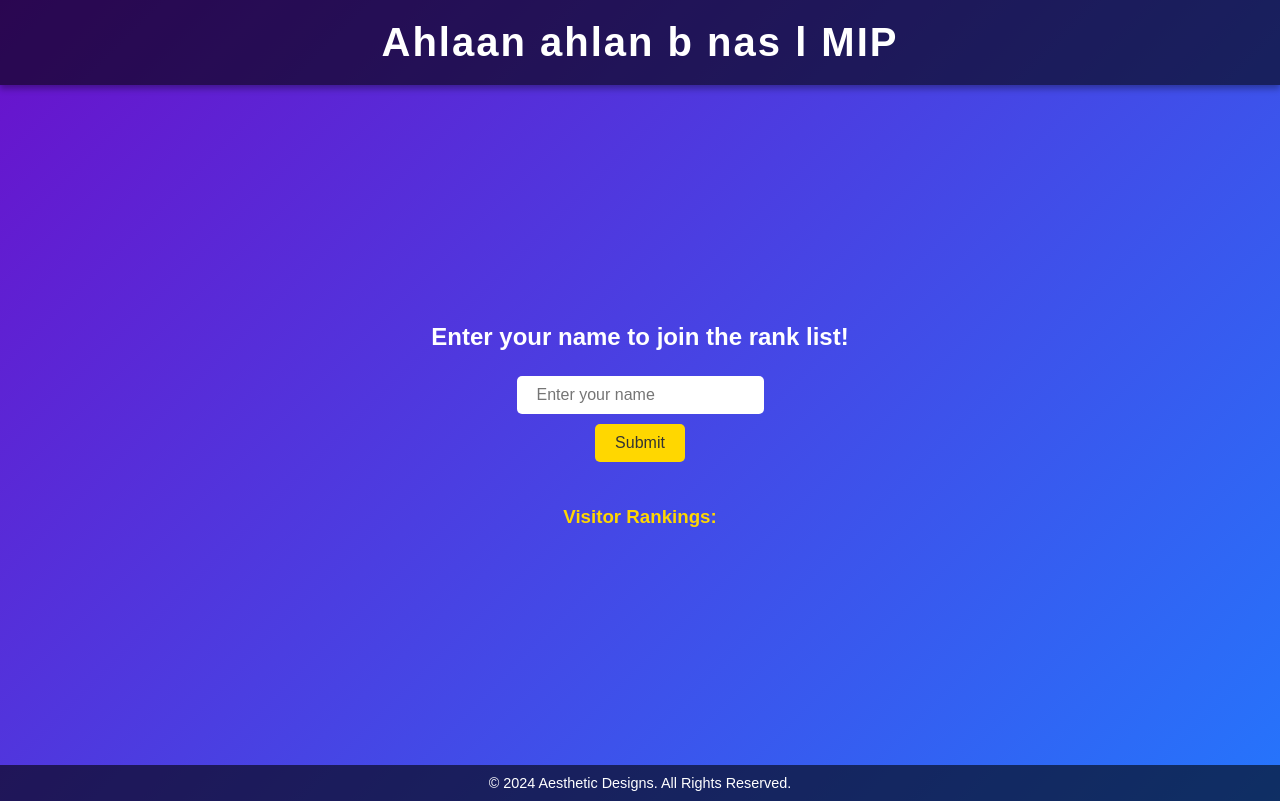
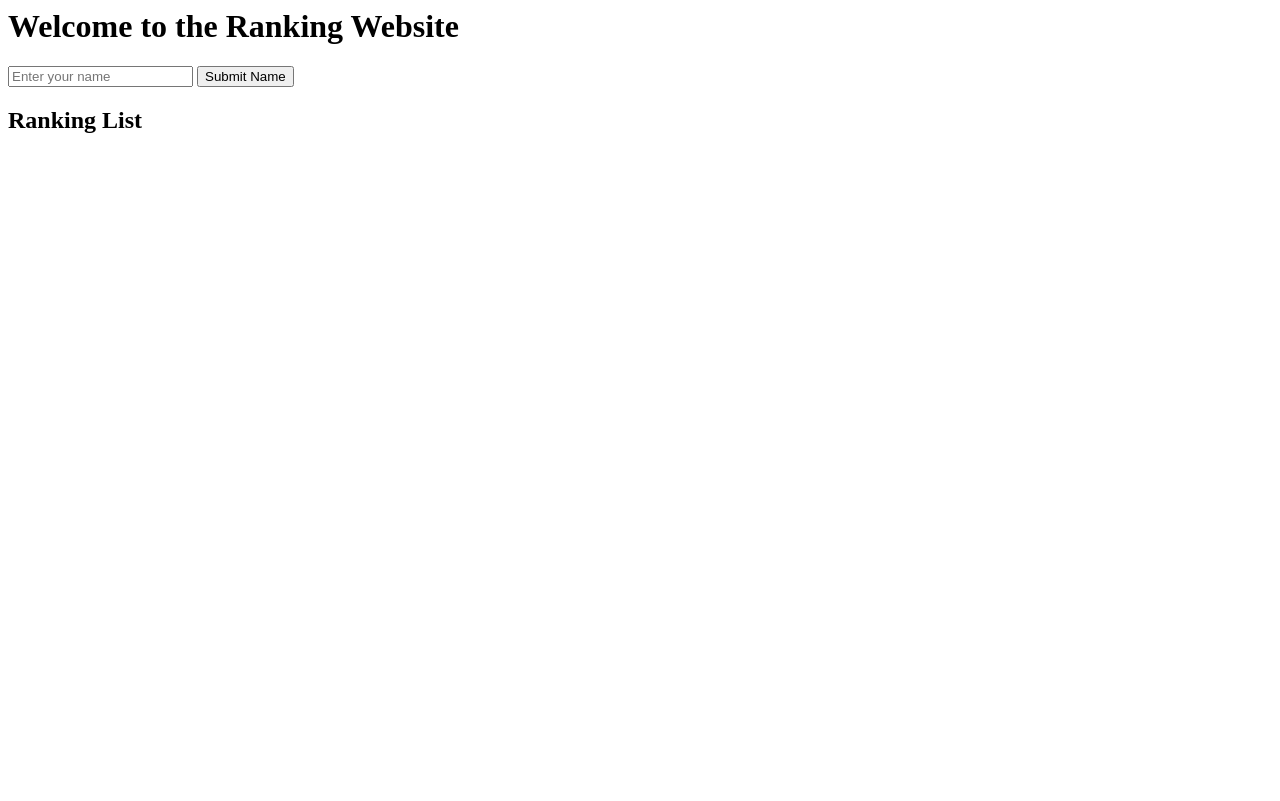
Before and after one commit to ilx-levrai/u, a plain HTML site: page index.html in a window 1280 px wide. Drawn offline with Linux system fonts and the light colour scheme; no server answers.

Commit message:
Update index.html

```diff
--- a/index.html
+++ b/index.html
@@ -1,142 +1,49 @@
-<!DOCTYPE html>
-<html lang="en">
-<head>
-    <meta charset="UTF-8">
-    <meta name="viewport" content="width=device-width, initial-scale=1.0">
-    <title>ilx's website</title>
+<body>
+    <h1>Welcome to the Ranking Website</h1>
+    <input type="text" id="username" placeholder="Enter your name" />
+    <button onclick="submitName()">Submit Name</button>
+
+    <h2>Ranking List</h2>
+    <ul id="rankingList"></ul>
+
     <script src="https://www.gstatic.com/firebasejs/9.17.1/firebase-app.js"></script>
     <script src="https://www.gstatic.com/firebasejs/9.17.1/firebase-database.js"></script>
-    <style>
-        body {
-            margin: 0;
-            font-family: 'Arial', sans-serif;
-            background: linear-gradient(135deg, #6a11cb 0%, #2575fc 100%);
-            color: white;
-            text-align: center;
-        }
-
-        header {
-            padding: 20px;
-            background-color: rgba(0, 0, 0, 0.6);
-            box-shadow: 0 4px 6px rgba(0, 0, 0, 0.3);
-            position: sticky;
-            top: 0;
-        }
-
-        header h1 {
-            margin: 0;
-            font-size: 2.5rem;
-            letter-spacing: 2px;
-        }
-
-        .hero {
-            display: flex;
-            flex-direction: column;
-            justify-content: center;
-            align-items: center;
-            height: 80vh;
-            padding: 20px;
-        }
-
-        .hero input, .hero button {
-            padding: 10px 20px;
-            margin: 5px;
-            border: none;
-            border-radius: 5px;
-            font-size: 1rem;
-        }
-
-        .hero input {
-            background: white;
-            color: #333;
-        }
-
-        .hero button {
-            background: #ffd700;
-            color: #333;
-            cursor: pointer;
-            transition: background 0.3s ease;
-        }
-
-        .hero button:hover {
-            background: #e3b800;
-        }
-
-        .ranking {
-            margin-top: 20px;
-            font-size: 1rem;
-            color: #ffd700;
-        }
-
-        .ranking ul {
-            list-style: none;
-            padding: 0;
-            margin: 0;
-        }
-
-        .ranking li {
-            margin: 5px 0;
-        }
-
-        footer {
-            padding: 10px 20px;
-            background-color: rgba(0, 0, 0, 0.6);
-            position: relative;
-            bottom: 0;
-            font-size: 0.9rem;
-        }
-
-        footer p {
-            margin: 0;
-        }
-
-        @media (max-width: 768px) {
-            header h1 {
-                font-size: 2rem;
-            }
-
-            .hero h2 {
-                font-size: 1.8rem;
-            }
-        }
-    </style>
-</head>
-<body>
-    <header>
-        <h1>Ahlaan ahlan b nas l MIP</h1>
-    </header>
-
-    <div class="hero">
-        <h2>Enter your name to join the rank list!</h2>
-        <input id="username" type="text" placeholder="Enter your name">
-        <button onclick="addUser()">Submit</button>
-        <div id="ranking" class="ranking">
-            <h3>Visitor Rankings:</h3>
-            <ul id="rankingList"></ul>
-        </div>
-    </div>
-
-    <footer>
-        <p>&copy; 2024 Aesthetic Designs. All Rights Reserved.</p>
-    </footer>
-
     <script>
-        // Firebase configuration
+        // Your web app's Firebase configuration
         const firebaseConfig = {
-            apiKey: "YOUR_API_KEY",
-            authDomain: "YOUR_PROJECT_ID.firebaseapp.com",
-            databaseURL: "https://YOUR_PROJECT_ID-default-rtdb.firebaseio.com",
-            projectId: "YOUR_PROJECT_ID",
-            storageBucket: "YOUR_PROJECT_ID.appspot.com",
-            messagingSenderId: "YOUR_MESSAGING_SENDER_ID",
-            appId: "YOUR_APP_ID"
+            apiKey: "AIzaSyChj3URPFU7TVGyllTCSAPv6wmkMFG3fAw",
+            authDomain: "ilx-s-database.firebaseapp.com",
+            databaseURL: "https://ilx-s-database-default-rtdb.firebaseio.com",
+            projectId: "ilx-s-database",
+            storageBucket: "ilx-s-database.firebasestorage.app",
+            messagingSenderId: "713475036724",
+            appId: "1:713475036724:web:6bdb32636760bb2e509c61"
         };
 
         // Initialize Firebase
         const app = firebase.initializeApp(firebaseConfig);
         const db = firebase.getDatabase(app);
 
-        // Function to display rankings
+        // Function to submit a name to the ranking
+        function submitName() {
+            const username = document.getElementById('username').value.trim();
+            if (username) {
+                const newEntryRef = firebase.push(firebase.ref(db, 'rankings'));
+                newEntryRef.set({
+                    name: username,
+                    timestamp: Date.now()
+                })
+                .then(() => {
+                    alert(`${username} has been added to the ranking!`);
+                    displayRankings(); // Refresh the ranking list
+                })
+                .catch((error) => console.error('Error adding name:', error));
+            } else {
+                alert('Please enter a valid name.');
+            }
+        }
+
+        // Function to display the ranking list
         function displayRankings() {
             const rankingList = document.getElementById('rankingList');
             rankingList.innerHTML = ''; // Clear the list
@@ -153,29 +60,7 @@
             });
         }
 
-        // Function to add a new user
-        function addUser() {
-            const nameInput = document.getElementById('username');
-            const name = nameInput.value.trim();
-            if (name) {
-                const newUserRef = firebase.push(firebase.ref(db, 'rankings'));
-                newUserRef.set({
-                    name: name,
-                    timestamp: Date.now()
-                }).then(() => {
-                    displayRankings();
-                    alert(`Welcome, ${name}! You've been added to the rankings.`);
-                }).catch((error) => {
-                    console.error('Error adding user:', error);
-                });
-                nameInput.value = ''; // Clear input field
-            } else {
-                alert('Please enter a valid name.');
-            }
-        }
-
-        // Display rankings on page load
+        // Initial display of rankings when the page loads
         displayRankings();
     </script>
 </body>
-</html>
```
